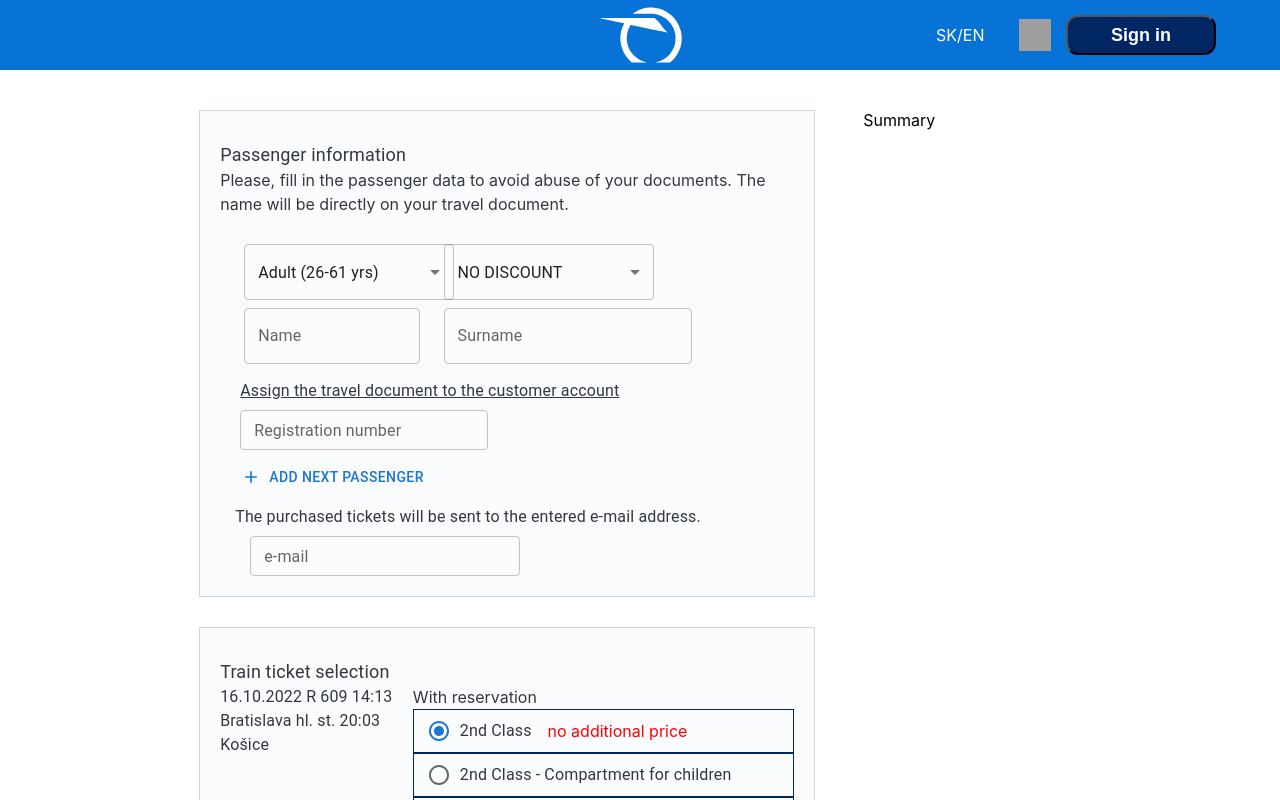
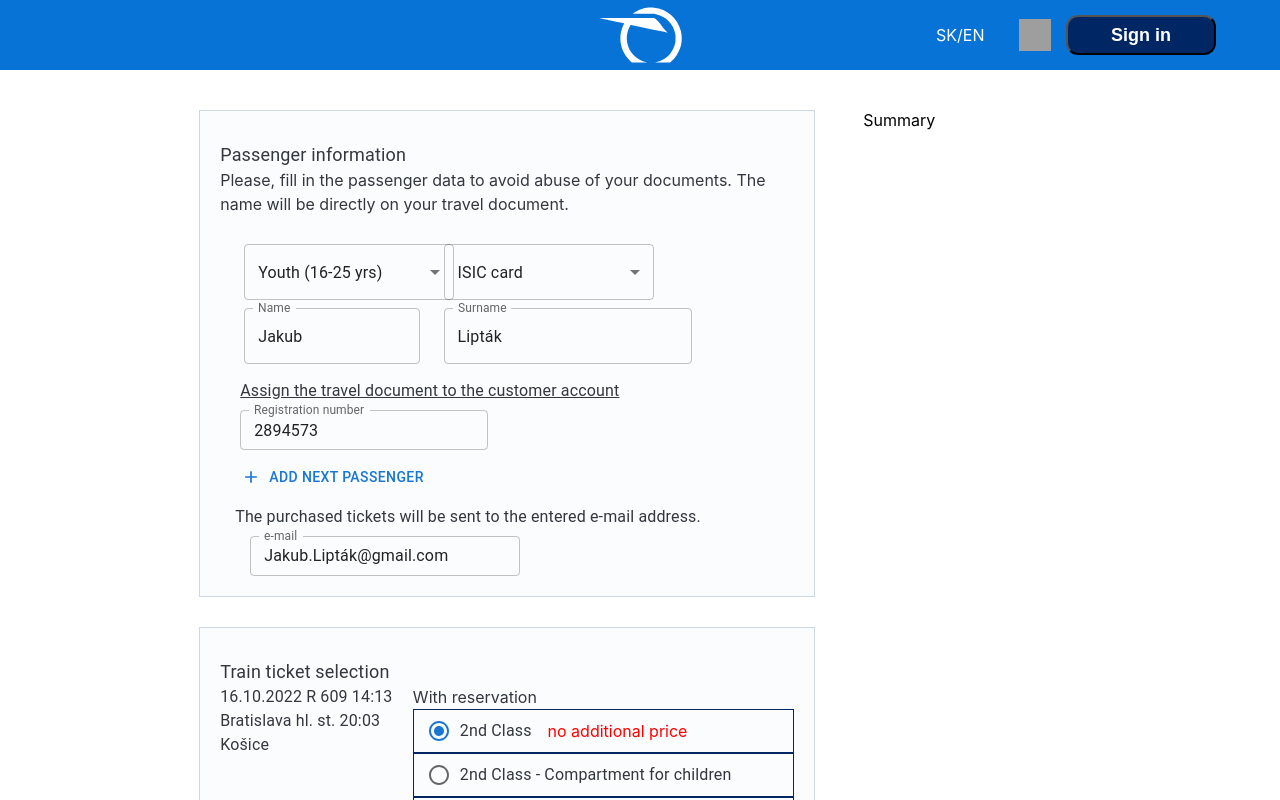
Before and after one commit to vsvvan/railway, a React (Create React App) app: page /checkout in a window 1280 px wide. Shown: the top 800 px of the page. Built offline with nearby package versions, Linux system fonts and the light colour scheme; grey boxes are pictures that could not be loaded.

Commit message:
atomic commit

```diff
--- a/src/components/App.css
+++ b/src/components/App.css
@@ -1,8 +1,6 @@
 .App-logo {
-
   height: 82px;
   pointer-events: none;
-
 }
 
 .header {
--- a/src/components/Checkout.tsx
+++ b/src/components/Checkout.tsx
@@ -30,7 +30,10 @@ export const Checkout = ({ userData, setEmail }: Props) => {
         columns={20}
       >
         <Grid item xs={10}>
-          <PassengerData userData={userData} setEmail={setEmail} />
+          <PassengerData
+            userData={userData.passengerInformation}
+            setEmail={setEmail}
+          />
           <TrainTicketSelection />
           <Payment />
           <div className="AlignSecondButton">
--- a/src/components/Header.tsx
+++ b/src/components/Header.tsx
@@ -2,16 +2,14 @@ import shoppingCart from '../images/shopping_cart_black_24dp 1.png';
 import React from 'react';
 import Logo from '../images/Logo-header.svg';
 import { useNavigate } from 'react-router-dom';
-import { Button, Grid, IconButton, Typography } from '@mui/material';
+import { Button } from '@mui/material';
 
-export const Header = () =>{
+export const Header = () => {
   const navigate = useNavigate();
- return(
+  return (
     <header className="App-header">
       <div className="header">
-              <Button
-              onClick={() => navigate('/')}
-              >
+        <Button onClick={() => navigate('/railway/')}>
           <img className="App-logo" src={Logo} alt="Logo" />
         </Button>
         <div className="HeaderContainer">
@@ -28,4 +26,4 @@ export const Header = () =>{
       </div>
     </header>
   );
-}
+};
--- a/src/components/Summary.tsx
+++ b/src/components/Summary.tsx
@@ -59,7 +59,7 @@ export const Summary = ({ trainInfo }: Props) => {
       <Button
         size="large"
         style={{ color: '#002664', margin: '30px auto auto', width: '100%' }}
-        onClick={() => navigate('/')}
+        onClick={() => navigate('/railway/')}
       >
         {' '}
         Go to main page
--- a/src/components/checkout/PassengerData.tsx
+++ b/src/components/checkout/PassengerData.tsx
@@ -2,14 +2,14 @@ import { Button, TextField, Typography } from '@mui/material';
 import Sheet from '@mui/joy/Sheet';
 import AddIcon from '@mui/icons-material/Add';
 import UserInfo from '../../containers/UserInfo';
-import { UserData } from '../../types';
+import { PassengerInformation } from '../../types';
 
 type Props = {
-  userData: UserData;
+  userData: PassengerInformation;
   setEmail: (email: string) => void;
 };
 
-export const PassengerData = ({ setEmail }: Props) => {
+export const PassengerData = ({ userData, setEmail }: Props) => {
   return (
     <>
       <Sheet
@@ -32,7 +32,7 @@ export const PassengerData = ({ setEmail }: Props) => {
           The name will be directly on your travel document.
         </span>
         <br />
-        <UserInfo />
+        <UserInfo passengerInfo={userData} />
         <Button style={{ padding: '15px 0 0 25px' }} startIcon={<AddIcon />}>
           Add next passenger
         </Button>
@@ -47,6 +47,7 @@ export const PassengerData = ({ setEmail }: Props) => {
             label="e-mail"
             variant="outlined"
             size="small"
+            value={userData.email}
             onBlur={(event) => setEmail(event.target.value)}
           />
         </div>
--- a/src/components/checkout/UserInfo.tsx
+++ b/src/components/checkout/UserInfo.tsx
@@ -10,6 +10,7 @@ import {
 import { useState } from 'react';
 
 type Props = {
+  passengerInfo: any;
   setName: (name: string) => void;
   setSurname: (name: string) => void;
   setGroupAge: (groupAge: number) => void;
@@ -18,6 +19,7 @@ type Props = {
 };
 
 export const UserInfo = ({
+  passengerInfo,
   setName,
   setSurname,
   setGroupAge,
@@ -33,6 +35,32 @@ export const UserInfo = ({
   const handleChangeDiscount = (event: SelectChangeEvent) => {
     setDiscountValue(event.target.value as string);
   };
+  const findAge = (age: number): string => {
+    if (age >= 0 && age <= 5) {
+      return '0';
+    }
+    if (age >= 6 && age <= 15) {
+      return '1';
+    }
+    if (age >= 16 && age <= 25) {
+      return '2';
+    }
+    if (age >= 26 && age <= 61) {
+      return '3';
+    }
+    if (age >= 62) {
+      return '4';
+    }
+    return '3';
+  };
+
+  const getDiscount = (discount: string): string => {
+    if (discount.includes('ISIC')) {
+      return '1';
+    }
+    return '0';
+  };
+
   return (
     <Grid
       style={{ margin: '20px 0 0 0' }}
@@ -43,7 +71,7 @@ export const UserInfo = ({
       <Grid item xs={4}>
         <FormControl sx={{ minWidth: 210 }}>
           <Select
-            defaultValue={age}
+            defaultValue={findAge(passengerInfo.age)}
             variant="outlined"
             inputProps={{
               name: 'age',
@@ -63,7 +91,7 @@ export const UserInfo = ({
       <Grid item xs={6}>
         <FormControl sx={{ minWidth: 210 }}>
           <Select
-            defaultValue={discount}
+            defaultValue={getDiscount(passengerInfo.discount)}
             variant="outlined"
             inputProps={{
               name: 'discount',
@@ -83,6 +111,7 @@ export const UserInfo = ({
           label="Name"
           variant="outlined"
           type="text"
+          value={passengerInfo.name}
           onBlur={(event) => setName(event.target.value)}
         />
       </Grid>
@@ -91,6 +120,7 @@ export const UserInfo = ({
           id="surname-field"
           label="Surname"
           variant="outlined"
+          value={passengerInfo.surname}
           onBlur={(event) => setSurname(event.target.value)}
         />
       </Grid>
@@ -104,6 +134,7 @@ export const UserInfo = ({
           id="registration-number"
           size="small"
           label="Registration number"
+          value={passengerInfo.registrationNumber || ''}
           onBlur={(event) => setRegistrationNumber(event.target.value)}
         />
       </Grid>
--- a/src/mock-data/train.json
+++ b/src/mock-data/train.json
@@ -456,6 +456,4 @@
       }
     ]
   }
-
-
 ]
--- a/src/mock-data/user.json
+++ b/src/mock-data/user.json
@@ -0,0 +1,17 @@
+{
+  "passengerInformation": {
+    "age": 22,
+    "discount": "ISIC card",
+    "name": "Jakub",
+    "surname": "Lipták",
+    "registrationNumber": "2894573",
+    "email": "Jakub.Lipták@gmail.com"
+  },
+  "trainTicketSelection": {
+    "ticketClass": "2nd Class",
+    "seatSelection": "No preferences/Any"
+  },
+  "payment": {
+    "paymentMethod": "credit account"
+  }
+}
--- a/src/store/userReducer.ts
+++ b/src/store/userReducer.ts
@@ -1,7 +1,8 @@
 import { createSlice } from '@reduxjs/toolkit';
 import { UserData } from '../types';
+import userData from '../mock-data/user.json';
 
-const initialState = null;
+const initialState = userData;
 
 export const userSlice = createSlice({
   name: 'userData',
```
Also changed, not shown: src/components/App.tsx (+5 -2 lines), src/types.ts (+17 -2 lines). Lines whose indentation alone changed are shown as unchanged.
